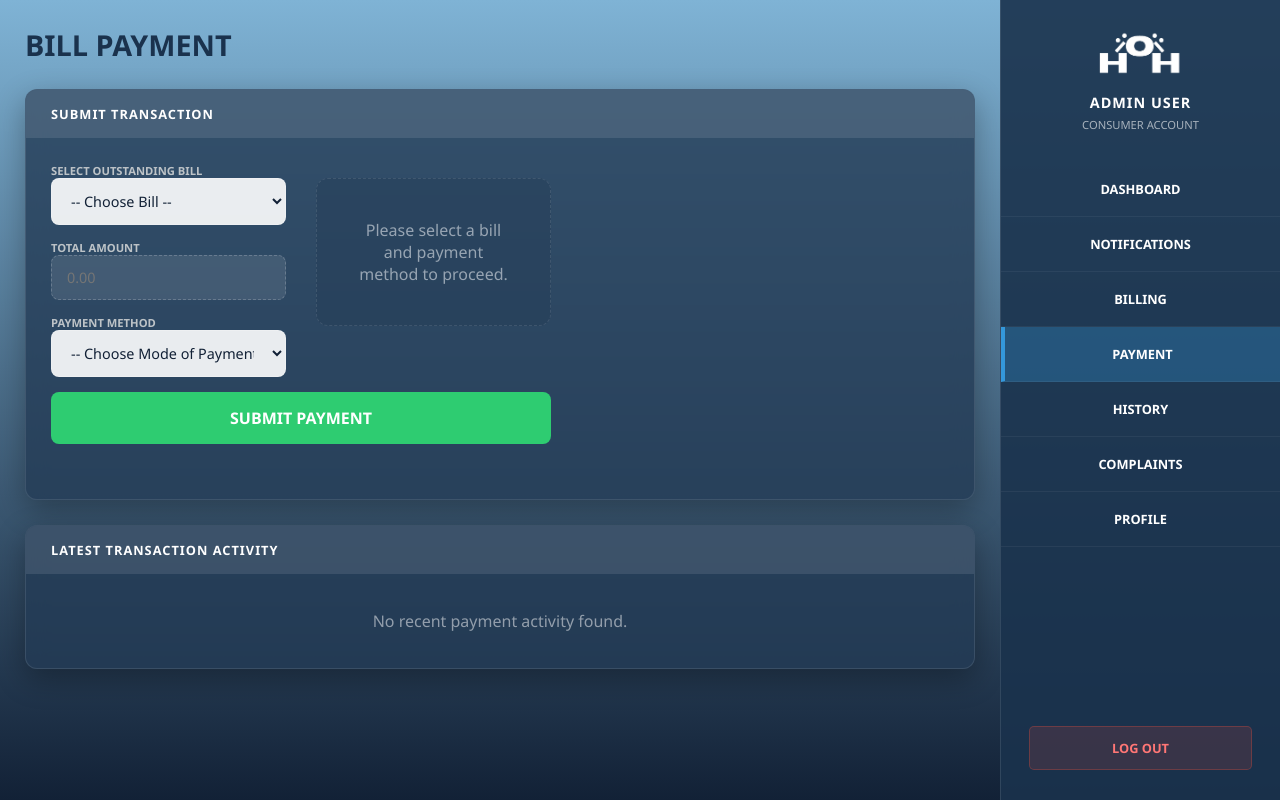
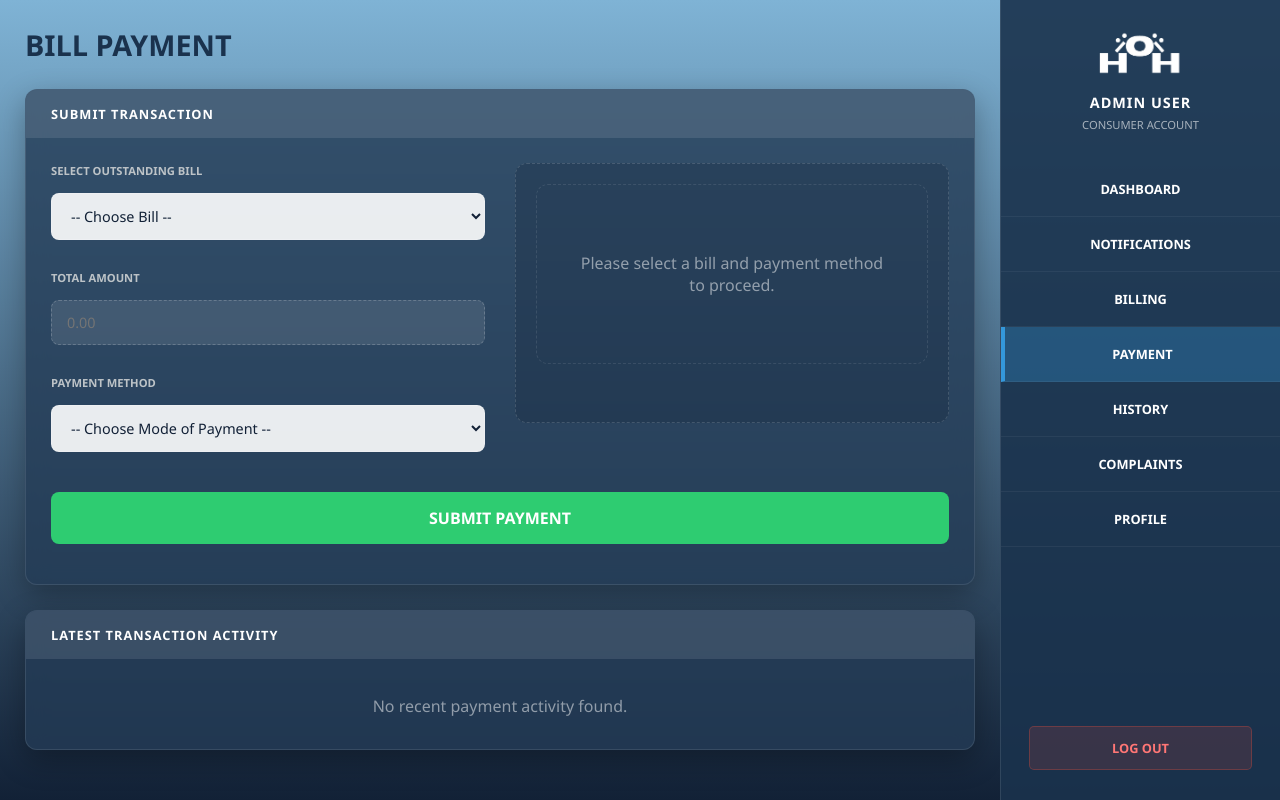
Before and after one commit to Stupidcheesecatmeow/H2O, a PHP site: page /user_payments.php in a window 1280 px wide. Run offline with PHP 8.4, Linux system fonts and the light colour scheme; a user stored in the database is signed in; data comes from the database, SQL or seed files in the repository.

```diff
--- a/styles/user_design.css
+++ b/styles/user_design.css
@@ -78,7 +78,7 @@ body {
     box-shadow: 0 10px 30px rgba(0,0,0,0.3);
     color: white;
     margin-bottom: 25px;
-    overflow: hidden;
+    overflow: auto;
     backdrop-filter: blur(10px);
     border: 1px solid rgba(255,255,255,0.1);
 }
--- a/styles/user_payments.css
+++ b/styles/user_payments.css
@@ -1,10 +1,34 @@
 /* PAYMENT */
 form {
+    width: 100%;
+    max-width: none;
+    margin-bottom: 30px;
+}
+
+form > div {
+    display: grid !important;
+    grid-template-columns: 1fr 1fr !important;
+    gap: 30px;
+    align-items: start;
+}
+
+.form-section,
+.details-section {
+    width: 100%;
+    min-height: 260px;
+}
+
+.form-section {
     display: flex;
     flex-direction: column;
     gap: 15px;
-    max-width: 500px;
-    margin-bottom: 30px;
+}
+
+.details-section {
+    background: rgba(18, 33, 54, 0.25);
+    border: 1px dashed rgba(255,255,255,0.15);
+    border-radius: 12px;
+    padding: 20px;
 }
 
 select,
@@ -28,15 +52,27 @@ input[readonly] {
 }
 
 #paymentDetails .card {
-    background: var(--navy-panel);
-    border: 1px solid var(--accent-blue);
-    padding: 20px;
+    background: transparent;
+    border: 1px dashed rgba(255,255,255,0.2);
+    padding: 40px;
     border-radius: 12px;
     text-align: center;
-    margin: 15px 0;
+    margin: 0;
+    min-height: 180px;
+    display: flex;
+    align-items: center;
+    justify-content: center;
+    flex-direction: column;
 }
 
-button[name="pay"] {
+#proofBox {
+    margin-top: 20px;
+}
+
+button[name="pay"],
+.pay-submit-btn {
+    width: 100%;
+    margin-top: 25px;
     background: var(--success);
     color: white;
     border: none;
@@ -47,6 +83,23 @@ button[name="pay"] {
     cursor: pointer;
 }
 
-button[name="pay"]:hover {
+button[name="pay"]:hover,
+.pay-submit-btn:hover {
     background: #27ae60;
 }
+
+@media (max-width: 768px) {
+    form > div {
+        grid-template-columns: 1fr !important;
+    }
+
+    .form-section,
+    .details-section {
+        min-height: auto;
+    }
+
+    #paymentDetails .card {
+        min-height: 150px;
+        padding: 25px;
+    }
+}
```
